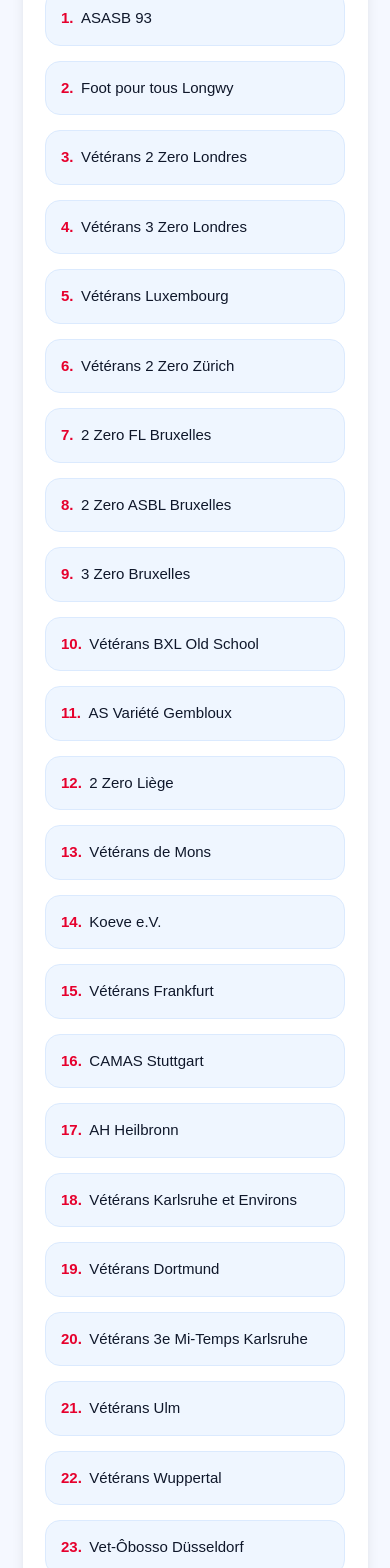
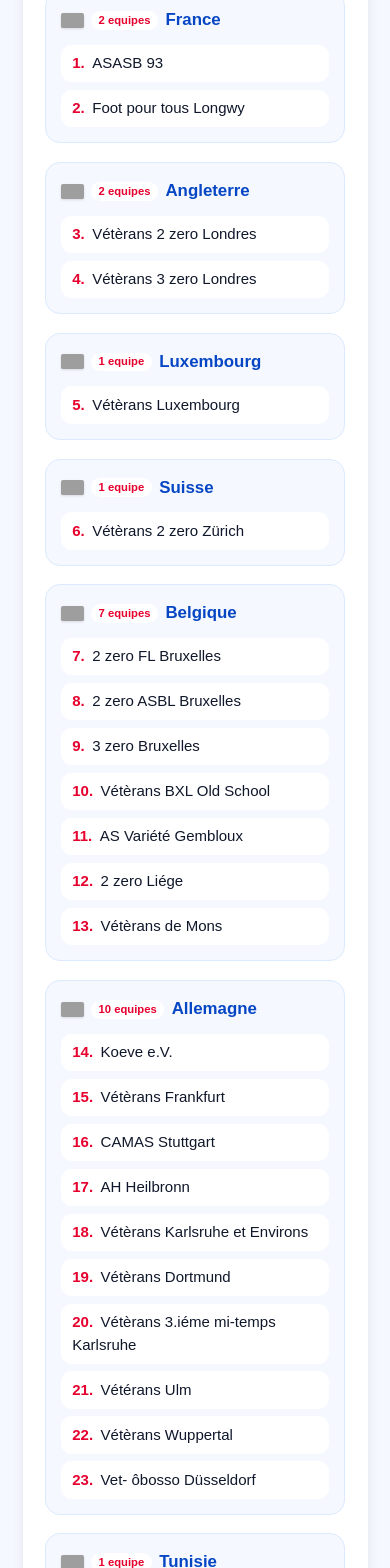
Before and after one commit to kamdemkogaing/cs-fifve, a React (Vite) app: page / in a window 390 px wide. Shown: the part 5900-7468 px from the top of the page. Built offline with nearby package versions, Linux system fonts and the light colour scheme; grey boxes are pictures that could not be loaded.

Commit message:
first CS FIFVE app

```diff
--- a/src/App.jsx
+++ b/src/App.jsx
@@ -1,6 +1,10 @@
 import { MapPin, Medal, Menu, Trophy, Users, X } from "lucide-react";
 import { useState } from "react";
-import { classementRules, ranking, selectedTeams } from "./data/fifveData";
+import {
+  classementRules,
+  ranking,
+  selectedTeamsByCountry,
+} from "./data/fifveData";
 
 export default function App() {
   const [mobileMenuOpen, setMobileMenuOpen] = useState(false);
@@ -31,11 +35,31 @@ export default function App() {
             </div>
           </div>
 
-          <nav className="hidden gap-6 md:flex">
-            <a href="#module">Module</a>
-            <a href="#classement">Classement</a>
-            <a href="#retenues">Équipes retenues</a>
-            <a href="#lieu">Lieu</a>
+          <nav className="hidden items-center gap-2 rounded-full border border-white/20 bg-white/5 p-1 backdrop-blur-sm md:flex">
+            <a
+              href="#module"
+              className="relative rounded-full px-4 py-2 text-blue-100 transition-colors duration-300 hover:bg-white/15 hover:text-white after:absolute after:left-1/2 after:bottom-1 after:h-0.5 after:w-0 after:-translate-x-1/2 after:rounded-full after:bg-white/90 after:transition-all after:duration-300 hover:after:w-6"
+            >
+              Module
+            </a>
+            <a
+              href="#classement"
+              className="relative rounded-full px-4 py-2 text-blue-100 transition-colors duration-300 hover:bg-white/15 hover:text-white after:absolute after:left-1/2 after:bottom-1 after:h-0.5 after:w-0 after:-translate-x-1/2 after:rounded-full after:bg-white/90 after:transition-all after:duration-300 hover:after:w-6"
+            >
+              Classement
+            </a>
+            <a
+              href="#retenues"
+              className="relative rounded-full px-4 py-2 text-blue-100 transition-colors duration-300 hover:bg-white/15 hover:text-white after:absolute after:left-1/2 after:bottom-1 after:h-0.5 after:w-0 after:-translate-x-1/2 after:rounded-full after:bg-white/90 after:transition-all after:duration-300 hover:after:w-6"
+            >
+              Équipes retenues
+            </a>
+            <a
+              href="#lieu"
+              className="relative rounded-full px-4 py-2 text-blue-100 transition-colors duration-300 hover:bg-white/15 hover:text-white after:absolute after:left-1/2 after:bottom-1 after:h-0.5 after:w-0 after:-translate-x-1/2 after:rounded-full after:bg-white/90 after:transition-all after:duration-300 hover:after:w-6"
+            >
+              Lieu
+            </a>
           </nav>
 
           <button
@@ -55,7 +79,7 @@ export default function App() {
               <li>
                 <a
                   href="#module"
-                  className="block rounded-lg px-3 py-2 font-medium transition hover:bg-white/10"
+                  className="block rounded-xl border border-transparent px-3 py-2 font-medium text-blue-100 transition-all duration-300 hover:border-white/20 hover:bg-white/15 hover:text-white"
                   onClick={() => setMobileMenuOpen(false)}
                 >
                   Module
@@ -64,7 +88,7 @@ export default function App() {
               <li>
                 <a
                   href="#classement"
-                  className="block rounded-lg px-3 py-2 font-medium transition hover:bg-white/10"
+                  className="block rounded-xl border border-transparent px-3 py-2 font-medium text-blue-100 transition-all duration-300 hover:border-white/20 hover:bg-white/15 hover:text-white"
                   onClick={() => setMobileMenuOpen(false)}
                 >
                   Classement
@@ -73,7 +97,7 @@ export default function App() {
               <li>
                 <a
                   href="#retenues"
-                  className="block rounded-lg px-3 py-2 font-medium transition hover:bg-white/10"
+                  className="block rounded-xl border border-transparent px-3 py-2 font-medium text-blue-100 transition-all duration-300 hover:border-white/20 hover:bg-white/15 hover:text-white"
                   onClick={() => setMobileMenuOpen(false)}
                 >
                   Équipes retenues
@@ -82,7 +106,7 @@ export default function App() {
               <li>
                 <a
                   href="#lieu"
-                  className="block rounded-lg px-3 py-2 font-medium transition hover:bg-white/10"
+                  className="block rounded-xl border border-transparent px-3 py-2 font-medium text-blue-100 transition-all duration-300 hover:border-white/20 hover:bg-white/15 hover:text-white"
                   onClick={() => setMobileMenuOpen(false)}
                 >
                   Lieu
@@ -178,16 +202,39 @@ export default function App() {
             24 équipes retenues pour la FIFVE 2026
           </h2>
 
-          <div className="grid gap-4 sm:grid-cols-2 lg:grid-cols-3">
-            {selectedTeams.map((team, index) => (
+          <div className="grid gap-5 md:grid-cols-2">
+            {selectedTeamsByCountry.map((group) => (
               <div
-                key={team}
-                className="rounded-2xl border border-blue-100 bg-blue-50 p-4"
+                key={group.country}
+                className="rounded-2xl border border-blue-100 bg-blue-50/60 p-4"
               >
-                <span className="mr-2 font-bold text-[#e6002d]">
-                  {index + 1}.
-                </span>
-                {team}
+                <h3 className="mb-3 flex items-center gap-2 text-lg font-bold text-[#0646c4]">
+                  <img
+                    src={`https://flagcdn.com/24x18/${group.flagCode}.png`}
+                    alt={`Drapeau ${group.country}`}
+                    className="h-4 w-6 rounded-xs object-cover shadow-sm"
+                    loading="lazy"
+                  />
+                  <span className="rounded-full bg-white px-2 py-0.5 text-xs font-semibold text-[#e6002d]">
+                    {group.teams.length}{" "}
+                    {group.teams.length > 1 ? "equipes" : "equipe"}
+                  </span>
+                  <span>{group.country}</span>
+                </h3>
+
+                <ul className="space-y-2">
+                  {group.teams.map((team) => (
+                    <li
+                      key={`${group.country}-${team.number}`}
+                      className="rounded-xl bg-white px-3 py-2"
+                    >
+                      <span className="mr-2 font-bold text-[#e6002d]">
+                        {team.number}.
+                      </span>
+                      {team.name}
+                    </li>
+                  ))}
+                </ul>
               </div>
             ))}
           </div>
--- a/src/data/fifveData.js
+++ b/src/data/fifveData.js
@@ -54,31 +54,67 @@ export const ranking = [
   ["53", "Vétérans ULM", 0, "0", 0],
 ];
 
-export const selectedTeams = [
-  "ASASB 93",
-  "Foot pour tous Longwy",
-  "Vétérans 2 Zero Londres",
-  "Vétérans 3 Zero Londres",
-  "Vétérans Luxembourg",
-  "Vétérans 2 Zero Zürich",
-  "2 Zero FL Bruxelles",
-  "2 Zero ASBL Bruxelles",
-  "3 Zero Bruxelles",
-  "Vétérans BXL Old School",
-  "AS Variété Gembloux",
-  "2 Zero Liège",
-  "Vétérans de Mons",
-  "Koeve e.V.",
-  "Vétérans Frankfurt",
-  "CAMAS Stuttgart",
-  "AH Heilbronn",
-  "Vétérans Karlsruhe et Environs",
-  "Vétérans Dortmund",
-  "Vétérans 3e Mi-Temps Karlsruhe",
-  "Vétérans Ulm",
-  "Vétérans Wuppertal",
-  "Vet-Ôbosso Düsseldorf",
-  "Aigles Tunisiens",
+export const selectedTeamsByCountry = [
+  {
+    country: "France",
+    flagCode: "fr",
+    teams: [
+      { number: 1, name: "ASASB 93" },
+      { number: 2, name: "Foot pour tous Longwy" },
+    ],
+  },
+  {
+    country: "Angleterre",
+    flagCode: "gb",
+    teams: [
+      { number: 3, name: "Vétèrans 2 zero Londres" },
+      { number: 4, name: "Vétèrans 3 zero Londres" },
+    ],
+  },
+  {
+    country: "Luxembourg",
+    flagCode: "lu",
+    teams: [{ number: 5, name: "Vétèrans Luxembourg" }],
+  },
+  {
+    country: "Suisse",
+    flagCode: "ch",
+    teams: [{ number: 6, name: "Vétèrans 2 zero Zürich" }],
+  },
+  {
+    country: "Belgique",
+    flagCode: "be",
+    teams: [
+      { number: 7, name: "2 zero FL Bruxelles" },
+      { number: 8, name: "2 zero ASBL Bruxelles" },
+      { number: 9, name: "3 zero Bruxelles" },
+      { number: 10, name: "Vétèrans BXL Old School" },
+      { number: 11, name: "AS Variété Gembloux" },
+      { number: 12, name: "2 zero Liége" },
+      { number: 13, name: "Vétèrans de Mons" },
+    ],
+  },
+  {
+    country: "Allemagne",
+    flagCode: "de",
+    teams: [
+      { number: 14, name: "Koeve e.V." },
+      { number: 15, name: "Vétèrans Frankfurt" },
+      { number: 16, name: "CAMAS Stuttgart" },
+      { number: 17, name: "AH Heilbronn" },
+      { number: 18, name: "Vétèrans Karlsruhe et Environs" },
+      { number: 19, name: "Vétèrans Dortmund" },
+      { number: 20, name: "Vétèrans 3.iéme mi-temps Karlsruhe" },
+      { number: 21, name: "Vétérans Ulm" },
+      { number: 22, name: "Vétèrans Wuppertal" },
+      { number: 23, name: "Vet- ôbosso Düsseldorf" },
+    ],
+  },
+  {
+    country: "Tunisie",
+    flagCode: "tn",
+    teams: [{ number: 24, name: "Aigles tunisiens" }],
+  },
 ];
 
 export const classementRules = [
--- a/src/index.css
+++ b/src/index.css
@@ -3,6 +3,7 @@
 html {
   scroll-behavior: smooth;
   font-size: 15px;
+  scroll-padding-top: 8rem;
 }
 
 body {
```
